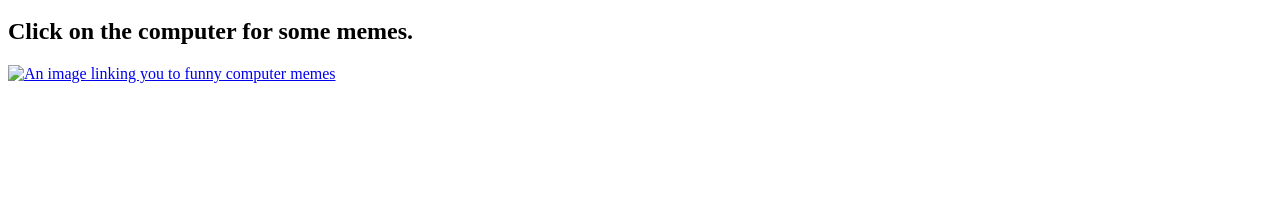
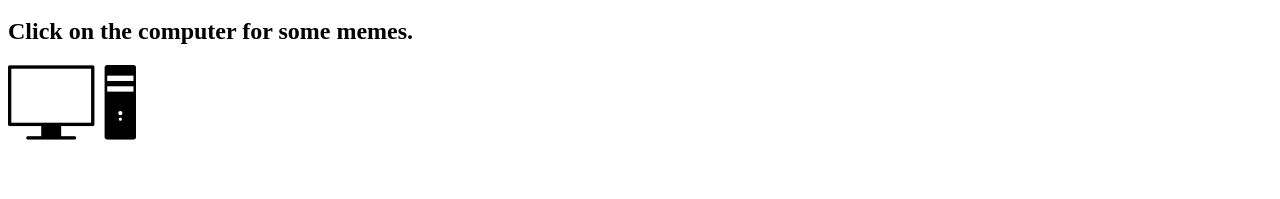
Before and after one commit to AnthonyQR/araymundo, a plain HTML site: page index.html in a window 1280 px wide. Shown: the part 494-693 px from the top of the page. Drawn offline with Linux system fonts and the light colour scheme.

Commit message:
Update index.html

```diff
--- a/index.html
+++ b/index.html
@@ -27,7 +27,7 @@
         <a href = "resume.html">A link to my resume in HTML format<br></a>
         <a href = "Anthony Raymundo Resume.pdf">A link to my resume as a PDF</a>
         <h2>Click on the computer for some memes.</h2>
-        <a href = "https://www.pinterest.ca/richkirkpa/programming-cartoons/"><img src = "../images/computer.png" alt = "An image linking you to funny computer memes"></a>
+        <a href = "https://www.pinterest.ca/richkirkpa/programming-cartoons/"><img src = "computer.png" alt = "An image linking you to funny computer memes"></a>
 
 
     </body>
```
